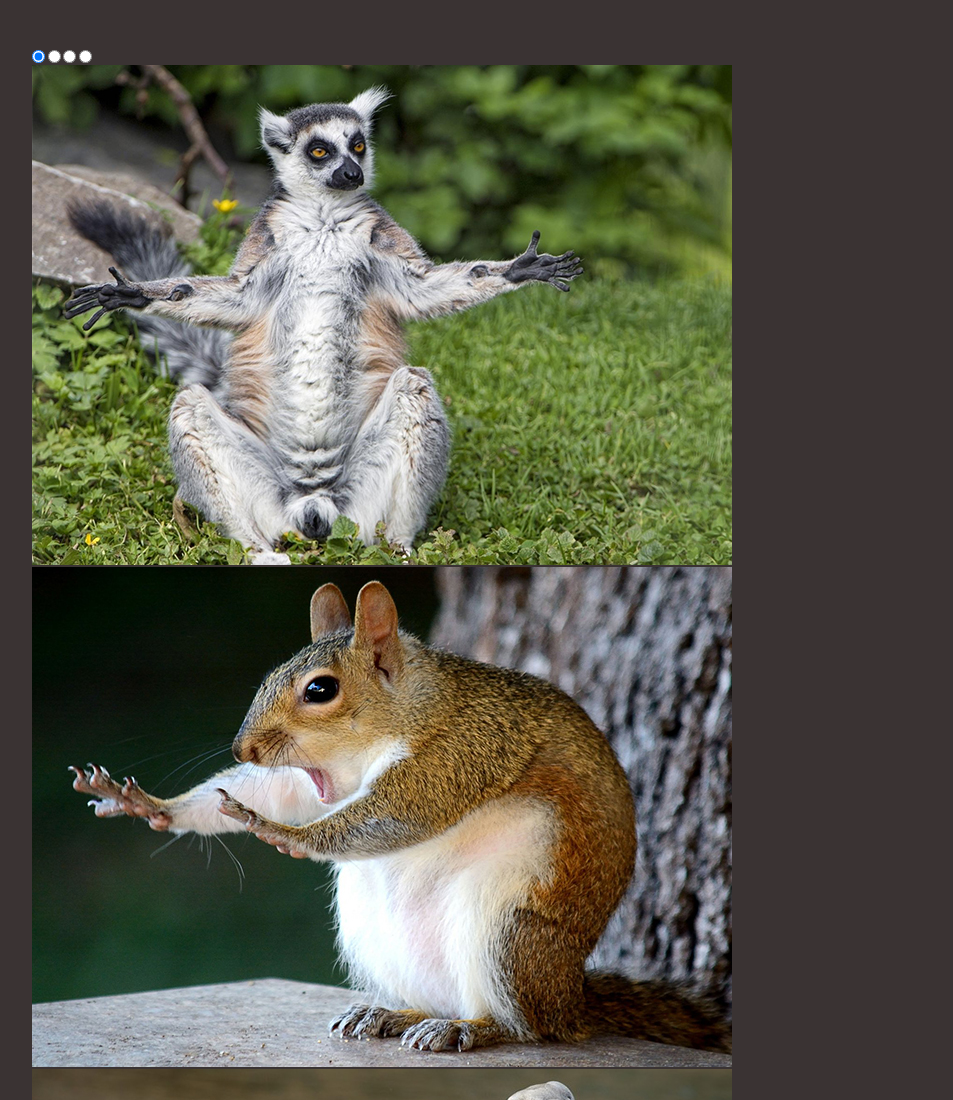
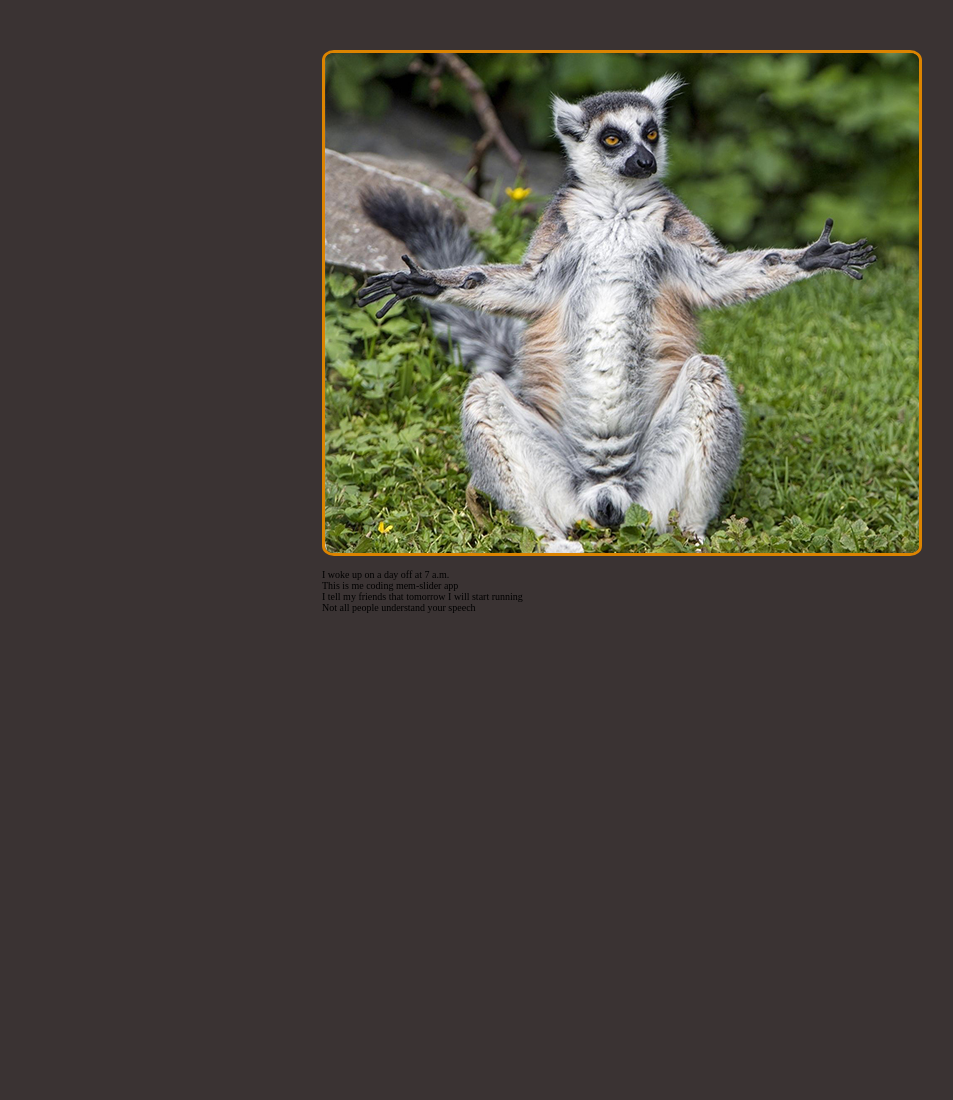
Before and after one commit to maximatory/cssMemSlider, a plain HTML site: page cssMemSlider/index.html in a window 1280 px wide. Shown: the top 1100 px of the page, without its empty margins (18-971 px from the left). After the commit the page ends 800 px from the top, so only its background shows below. Drawn offline with Linux system fonts and the light colour scheme.

Commit message:
feat: added slider styles (Sun, May 15, 2022 06:56:34 PM)

```diff
--- a/cssMemSlider/style.css
+++ b/cssMemSlider/style.css
@@ -12,3 +12,66 @@ body {
    background-color: rgb(58, 51, 51);
    padding: 5em;
 }
+.slider {
+   display: grid;
+   justify-items: center;
+   align-items: center;
+   max-width: 60em;
+   margin: 0 auto;
+}
+
+.slider__img {
+   border: 3px solid rgb(220, 132, 0);
+   border-radius: 2%;
+   display: flex;
+   max-width: 60em;
+   width: 100%;
+   height: 100%;
+   overflow-x: hidden;
+   grid-row-start: 1;
+   grid-row-end: 3;
+   grid-column-start: 1;
+   grid-column-end: 4;
+
+}
+
+.slider__text {
+   grid-row-start: 4;
+   grid-row-end: 5;
+   grid-column-start: 1;
+   grid-column-end: 2;
+   justify-self: start;
+}
+
+.slider__bar {
+   grid-row-start: 4;
+   grid-row-end: 5;
+   grid-column-start: 3;
+   grid-column-end: 4;
+   justify-self: end;
+}
+
+.img-1 {
+   display: block;
+}
+
+.img-2 {
+   display: none;
+}
+
+.img-3 {
+   display: none;
+}
+
+.img-4 {
+   display: none;
+}
+
+.input {
+   transform: scale(0);
+}
+
+.slider__bar {
+   display: flex;
+   gap: 1em;
+}
```
